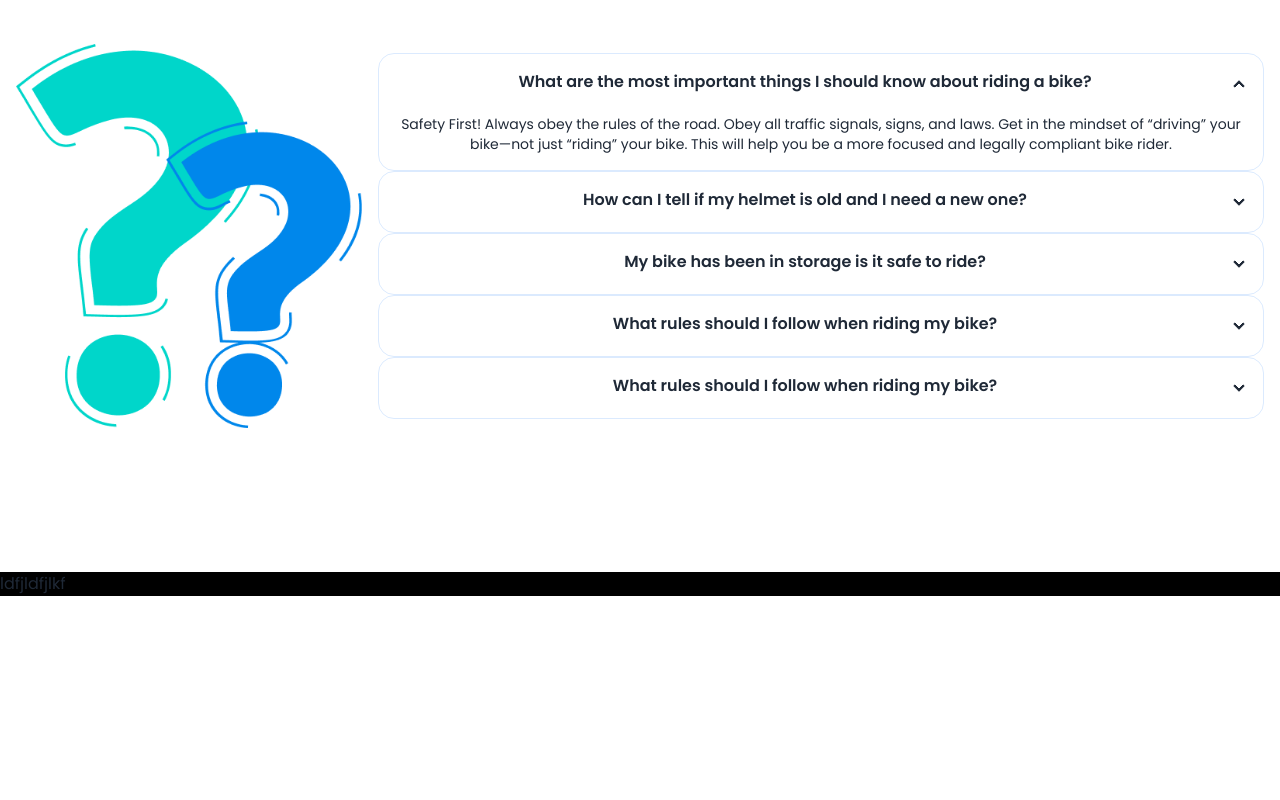
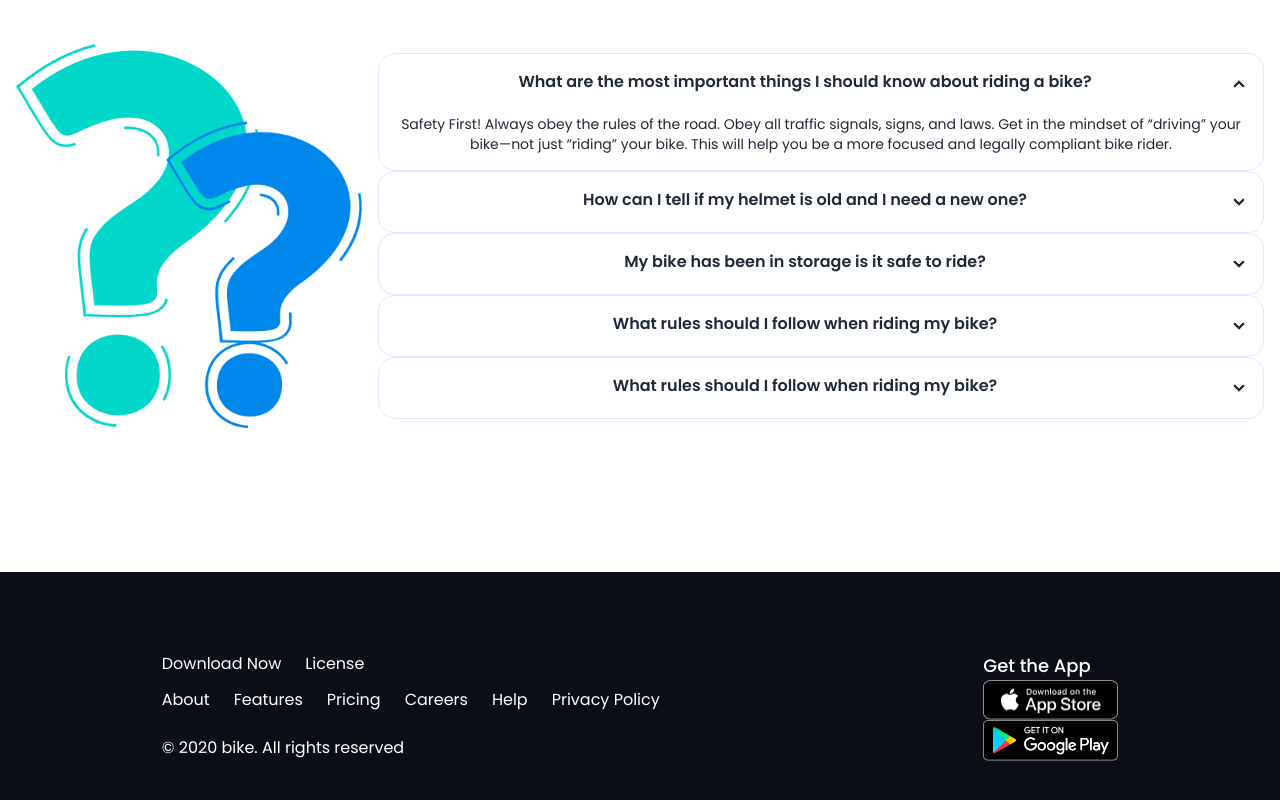
Before and after one commit to mdimajamam/practice-biker-zone-resources, a plain HTML site: page index.html in a window 1280 px wide. Shown: the part 2696-3496 px from the top of the page. Before the commit the page ends 3292 px from the top, so only its background shows below. Drawn offline with nearby package versions, Linux system fonts and the light colour scheme.

Commit message:
adding footer

```diff
--- a/index.html
+++ b/index.html
@@ -312,7 +312,7 @@
               <div class="hero-content flex-col lg:flex-row">
                 <img
                   src="images/others/faq.png"
-                  class="max-w-md max-h-96 rounded-lg"
+                  class="max-w-md max-h-96 rounded-lg "
                 />
                 <div>
                   <div class="collapse collapse-arrow border border-blue-100 ">
@@ -350,8 +350,33 @@
      </main>
      <!-- footer section -->
       <footer>
-        <section class="bg-black">
-          <h1>ldfjldfjlkf</h1>
+        <section class=" bg-[#0B0D17] text-white h-[480px] lg:h-[280px] py-20">
+          <div class="lg:flex justify-around items-center">
+            <div class="">
+              <div>
+                <ul class="lg:flex  text-base mb-3 gap-6">
+                  <li>Download Now</li>
+                  <li>License</li>
+                </ul>
+              </div>
+              <div>
+                <ul class=" lg:flex mb-6 gap-6 text-base ">
+                  <li>About</li>
+                  <li>Features</li>
+                  <li>Pricing</li>
+                  <li>Careers</li>
+                  <li>Help</li>
+                  <li>Privacy Policy</li>
+                </ul>
+              </div>
+              <p class=" text-base">© 2020 bike. All rights reserved</p>
+            </div>
+            <div class="gap-4">
+              <p class="text-lg font-medium mt-4 lg:mt-0">Get the App</p>
+              <a><img class="w-[135px]" src="images/others/ios.png" alt=""></a>
+              <a><img class="w-[135px]" src="images/others/android.png" alt=""></a>
+            </div>
+          </div>
         </section>
       </footer>
 </body>
```
